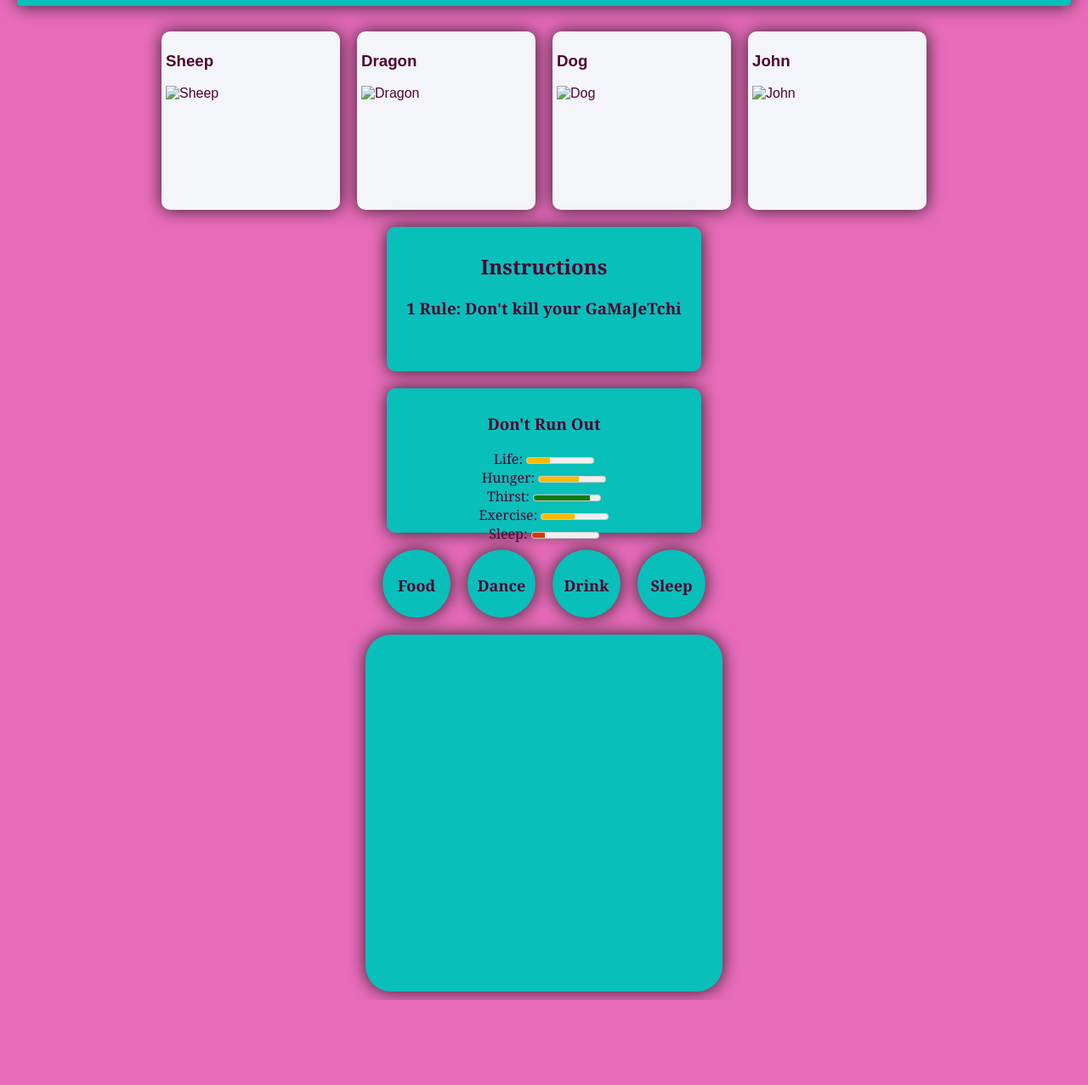
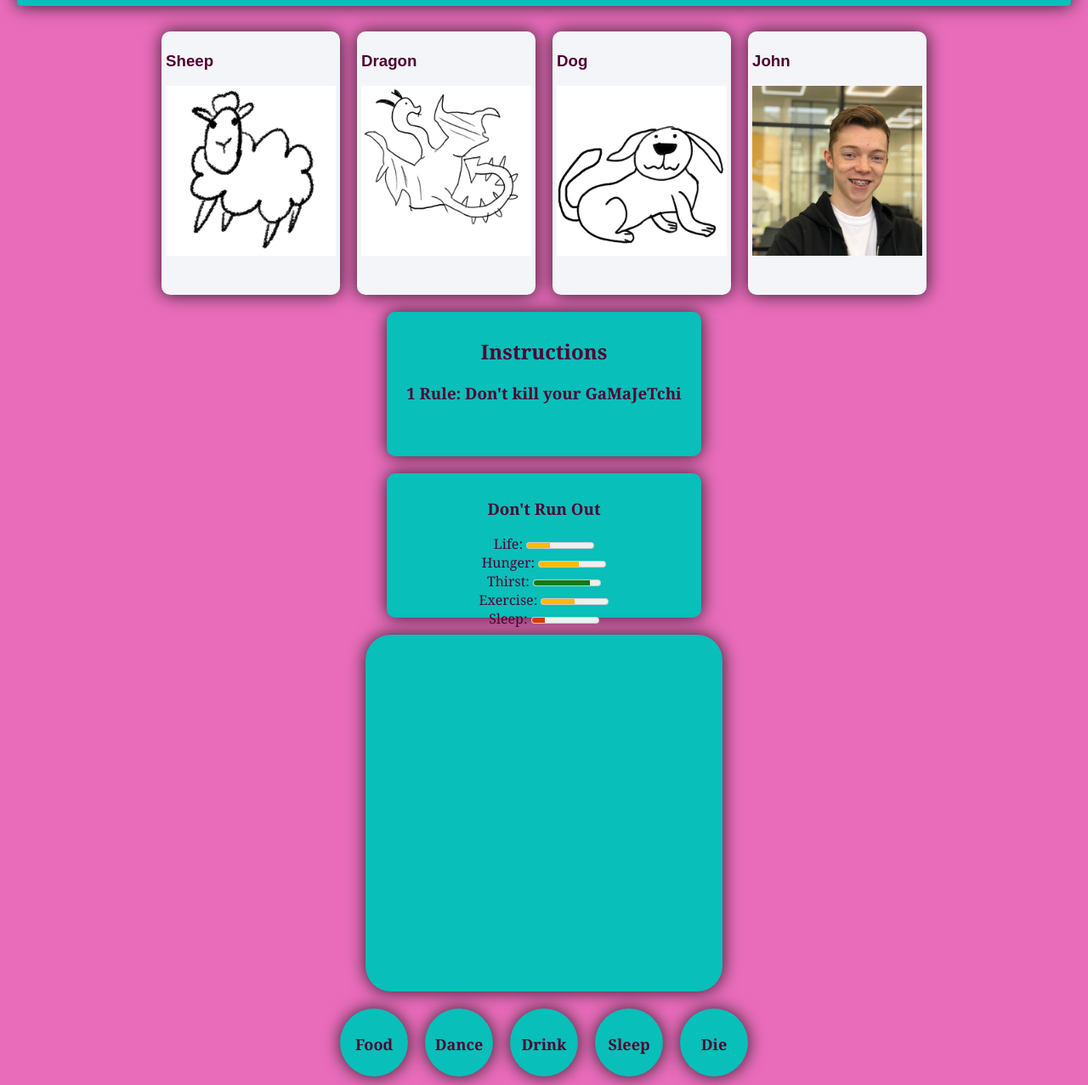
Before and after one commit to JessFisk/CN-Week-4-Group-Project, a plain HTML site: page index.html in a window 1280 px wide. Shown: the part 101-1378 px from the top of the page at 85% size. Before the commit the page ends 1278 px from the top, so only its background shows below. Drawn offline with Linux system fonts and the light colour scheme.

Commit message:
Added Images, Changed Buttont to below

```diff
--- a/index.html
+++ b/index.html
@@ -18,22 +18,22 @@
         <div id="animalSelection">
             <div class="Boxes">
                 <h3>Sheep</h3>
-                <img src="" alt="Sheep">
+                <img src="./sheep.jpg" alt="Sheep">
                 <h4 id="sheep"></h4>
             </div>
             <div class="Boxes">
                 <h3>Dragon</h3>
-                <img src="" alt="Dragon">
+                <img src="./dragon.jpg" alt="Dragon">
                 <h4 id="dragon"></h4>
             </div>
             <div class="Boxes">
                 <h3>Dog</h3>
-                <img src="" alt="Dog">
+                <img src="./dog.jpg" alt="Dog">
                 <h4 id="dog"></h4>
             </div>
             <div class="Boxes">
                 <h3>John</h3>
-                <img src="" alt="John">
+                <img src="./john.jpeg" alt="John">
                 <h4 id="john"></h4>
             </div>
         </div>
@@ -88,6 +88,9 @@
             </div>
         </div>
 
+        <div id="ChosenAnimalFlexBox">
+            <div id="chosenAnimal"></div>
+        </div>
 
         <div id="playBtns">
             <div id="healthBtns">
@@ -102,10 +105,11 @@
             <div id="healthBtns">
                 <div class="btnLabel">Sleep</div>
             </div>
+            <div id="healthBtns">
+                <div class="btnLabel">Die</div>
+            </div>
         </div>
-        <div id="ChosenAnimalFlexBox">
-            <div id="chosenAnimal"></div>
-        </div>
+
     </body>
 
 
--- a/style.css
+++ b/style.css
@@ -34,11 +34,15 @@ h1 {
     font-family: sans-serif;
     justify-content: center;
     padding: 5px;
-    height: 200px;
+    height: 300px;
     width: 200px;
     margin: 10px;
     border-radius: 10px;
     box-shadow: 0.25px 0.25px 20px 0.25px rgb(48, 31, 42);
+}
+
+.Boxes img{
+    max-width: 100%;
 }
 
 #Instructions {
```
Also changed, not shown: dog.jpg (added), dragon.jpg (added), john.jpeg (added), sheep.jpg (added).
